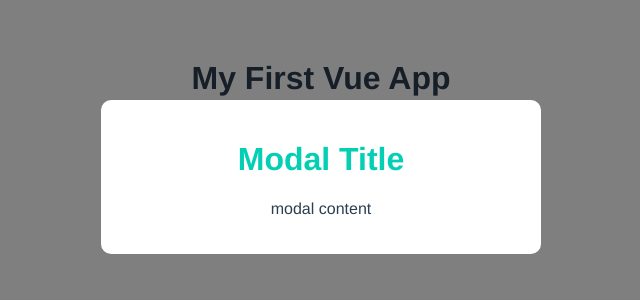
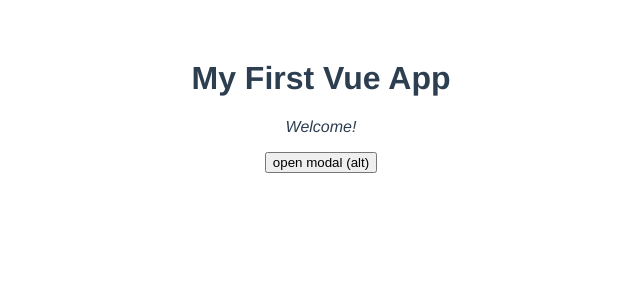
Before and after one commit to agnesem670/vue-modal-project, a Vue app: page / in a window 1280 px wide. Shown: the top 300 px of the page, without its empty margins (319-959 px from the left). Built offline with nearby package versions, Linux system fonts and the light colour scheme.

Commit message:
events and modifiers

```diff
--- a/src/App.vue
+++ b/src/App.vue
@@ -1,8 +1,10 @@
 <template>
   <h1>{{ title }}</h1>
-  <Modal />
-  <input type="text" ref="name">
-  <button @click="handleClick">click me</button>
+  <p>Welcome!</p>
+  <div v-if="showModal">
+    <Modal :header="header" :text="text" theme="sale" @close="toggleModal" /> <!-- header and text are a props names  -->
+  </div>
+  <button @click.alt="toggleModal">open modal (alt)</button>
 </template>
 
 <script>
@@ -13,14 +15,15 @@
   components: { Modal },
   data() {
     return {
-      title: 'My First Vue App'
+      title: 'My First Vue App',
+      header: "Sign up for the Giveaway!",
+      text: 'Grab your ninja swag for half price!',
+      showModal: false,
     }
   },
   methods: {
-    handleClick() {
-      console.log(this.$refs.name)
-      this.$refs.name.classList.add('active')
-      this.$refs.name.focus()
+    toggleModal() {
+      this.showModal = !this.showModal
     }
   }
 }
--- a/src/components/Modal.vue
+++ b/src/components/Modal.vue
@@ -1,12 +1,23 @@
 <template>
-    <div class="backdrop">
-        <div class="modal">
-            <h1>Modal Title</h1>
-            <p>modal content</p>
+    <div class="backdrop" @click.self = "closeModal" >
+        <div class="modal" :class="{ sale :theme === 'sale'}">
+            <h1>{{ header }}</h1>
+            <p> {{ text }}</p>
 
         </div>
     </div>
 </template>
+
+<script>
+export default {
+    props: ['header', 'text', 'theme'],
+    methods: {
+        closeModal() {
+            this.$emit('close')
+        }
+    }
+}
+</script>
 
 <style scoped>
 .modal {
@@ -31,4 +42,12 @@
 .modal p {
     font-style: normal;
 }
+
+.modal.sale {
+    background: crimson;
+    color: white;
+}
+.modal.sale h1 {
+    color: white;
+}
 </style>
```
